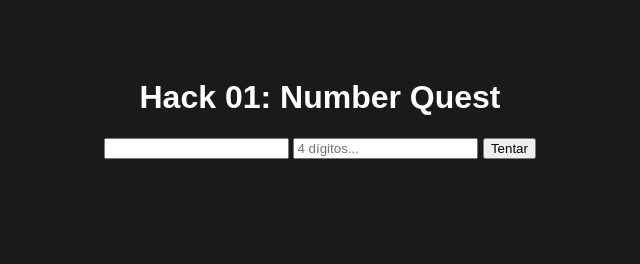
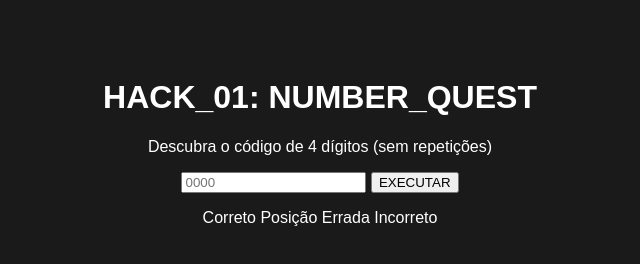
Before and after one commit to wesleysilvatks-sys/APRENDERHACKS, a plain HTML site: page index.html in a window 1280 px wide. Shown: the whole page, without its empty margins (320-960 px from the left). Drawn offline with Linux system fonts and the light colour scheme.

Commit message:
Update index.html

```diff
--- a/index.html
+++ b/index.html
@@ -2,20 +2,44 @@
 <html lang="pt-br">
 <head>
     <meta charset="UTF-8">
-    <title>Termo de Números - Hack 01</title>
+    <meta name="viewport" content="width=device-width, initial-scale=1.0">
+    <title>Hack 01 - Number Quest</title>
     <link rel="stylesheet" href="style.css">
 </head>
 <body>
+
     <div class="game-container">
-        <h1>Hack 01: Number Quest</h1>
+        <header>
+            <h1>HACK_01: NUMBER_QUEST</h1>
+            <p>Descubra o código de 4 dígitos (sem repetições)</p>
+        </header>
+
+        <!-- Área onde as tentativas aparecerão -->
         <div id="board"></div>
+
         <div class="controls">
-            <input type="text" id="guessInput" maxlength="4" onkeydown="if(event.key === 'Enter') makeGuess()">
-            <input type="text" id="guessInput" maxlength="4" placeholder="4 dígitos...">
-            <button onclick="makeGuess()">Tentar</button>
+            <input
+                type="text"
+                id="guessInput"
+                maxlength="4"
+                placeholder="0000"
+                autocomplete="off"
+                onkeydown="if(event.key === 'Enter') makeGuess()"
+            >
+            <button onclick="makeGuess()">EXECUTAR</button>
         </div>
-        <p id="message"></p>
+
+        <div class="status-area">
+            <p id="message"></p>
+        </div>
+
+        <div class="legend">
+            <span><span class="dot green"></span> Correto</span>
+            <span><span class="dot orange"></span> Posição Errada</span>
+            <span><span class="dot red"></span> Incorreto</span>
+        </div>
     </div>
+
     <script src="script.js"></script>
 </body>
 </html>
```
